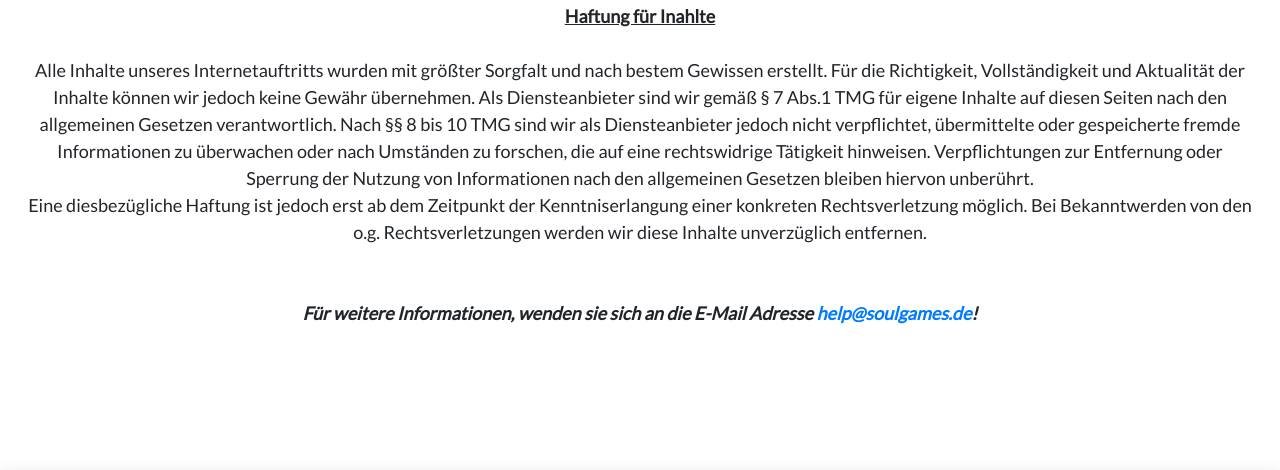
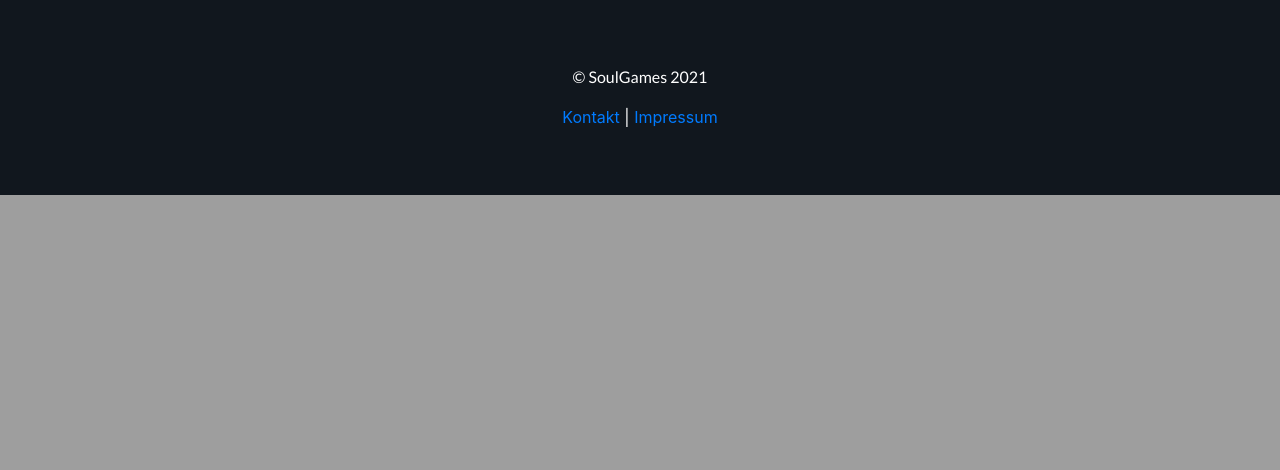
Before and after one commit to SoulGames/Website, a PHP site: page /impressum in a window 1280 px wide. Shown: the part 979-1449 px from the top of the page. After the commit the page ends 1174 px from the top, so only its background shows below. Run offline with PHP 8.4, Linux system fonts and the light colour scheme; some libraries are stand-ins or nearby versions.

Commit message:
Update index.php

```diff
--- a/impressum/index.php
+++ b/impressum/index.php
@@ -97,19 +97,7 @@
 		<div class="row fixed-width">
 			<div class="col-md ">
 				<p>
-					<b><u>Angaben gem. § 5 TMG:</u></b><br>
-					<br><b>Name, Vorname</b>: Herzog, Luca
-					<br><b>Adresse</b>: Stadionstraße 52
-					<br><b>Stadt</b>: Leinfelden-Echterdingen
-					<br><b>PLZ</b>: 70771
-					<br><b>Land</b>: Deutschland
-					<br><b>E-Mail Adresse</b>: <a href='mailto:help@soulgames.de'>help@soulgames.de</a>
 
-					<br><br><b><u>Haftung für Inahlte</u></b><br>
-					<br>Alle Inhalte unseres Internetauftritts wurden mit größter Sorgfalt und nach bestem Gewissen erstellt. Für die Richtigkeit, Vollständigkeit und Aktualität der Inhalte können wir jedoch keine Gewähr übernehmen. Als Diensteanbieter sind wir gemäß § 7 Abs.1 TMG für eigene Inhalte auf diesen Seiten nach den allgemeinen Gesetzen verantwortlich. Nach §§ 8 bis 10 TMG sind wir als Diensteanbieter jedoch nicht verpflichtet, übermittelte oder gespeicherte fremde Informationen zu überwachen oder nach Umständen zu forschen, die auf eine rechtswidrige Tätigkeit hinweisen. Verpflichtungen zur Entfernung oder Sperrung der Nutzung von Informationen nach den allgemeinen Gesetzen bleiben hiervon unberührt.
-					<br>Eine diesbezügliche Haftung ist jedoch erst ab dem Zeitpunkt der Kenntniserlangung einer konkreten Rechtsverletzung möglich. Bei Bekanntwerden von den o.g. Rechtsverletzungen werden wir diese Inhalte unverzüglich entfernen.
-
-					<br><br><br><b><i>Für weitere Informationen, wenden sie sich an die E-Mail Adresse <a href="mailto:help@soulgames.de">help@soulgames.de</a>!</i></b><br><br><br>
 				</p>
 			</div>
 		</div>
```
